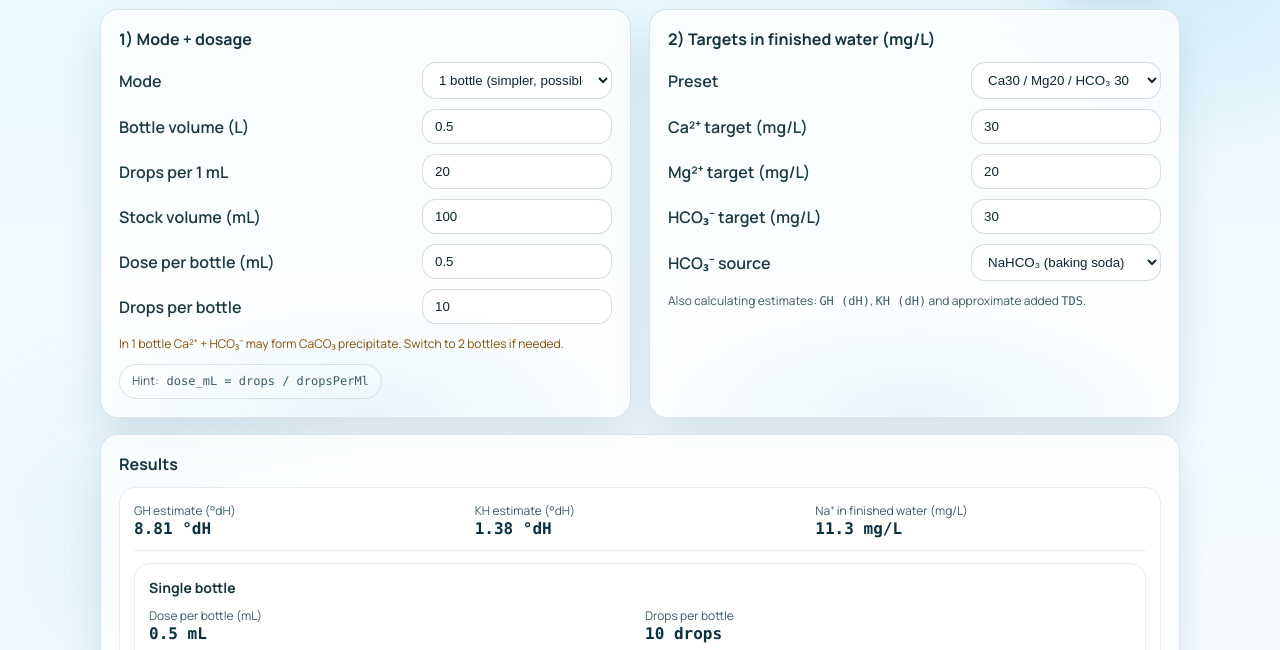
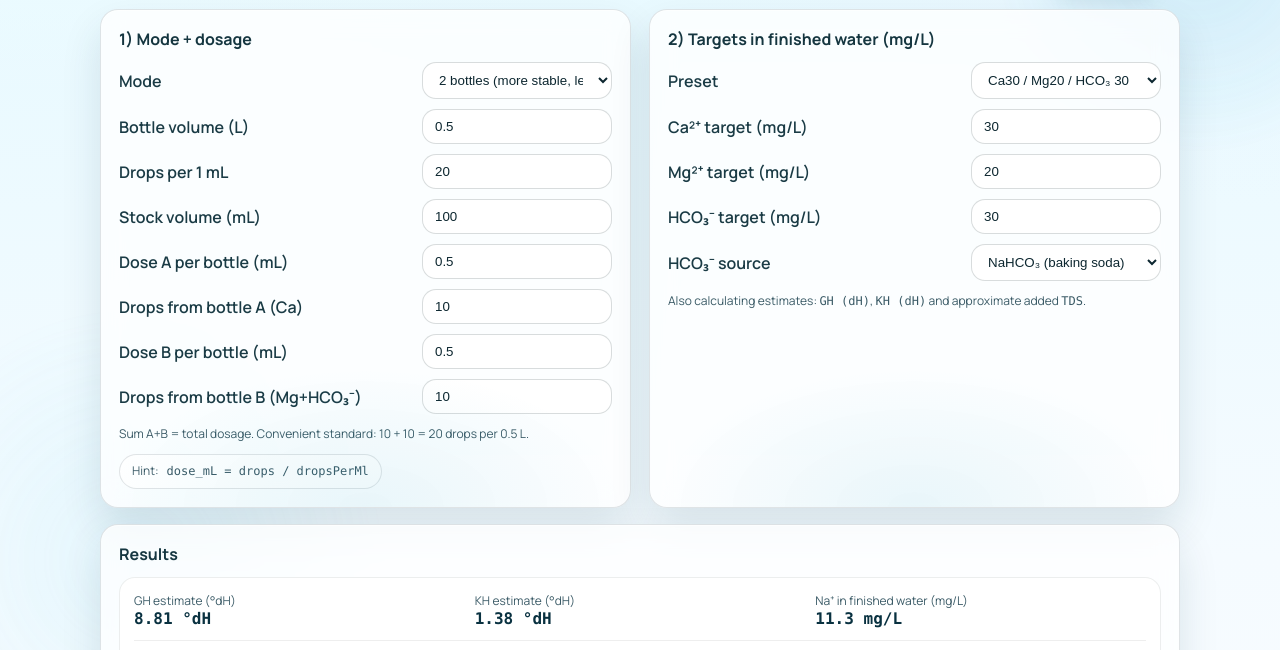
Before and after one commit to megahertz/ro-calculator, a website with bundled scripts: page index.html in a window 1280 px wide. Shown: the part 100-750 px from the top of the page. Built offline with nearby package versions, Linux system fonts and the light colour scheme.

Commit message:
feat: Add new profiles

```diff
--- a/index.html
+++ b/index.html
@@ -24,11 +24,11 @@
         <div class="row">
           <label data-i18n>Mode</label>
           <select id="mode">
-            <option value="single" selected data-i18n>
+            <option value="double" selected data-i18n>
+              2 bottles (more stable, less precipitate)
+            </option>
+            <option value="single" data-i18n>
               1 bottle (simpler, possible precipitate)
-            </option>
-            <option value="double" data-i18n>
-              2 bottles (more stable, less precipitate)
             </option>
           </select>
         </div>
@@ -48,7 +48,7 @@
           <input id="stockMl" type="number" step="1" value="100" />
         </div>
 
-        <div id="singleDoseBlock">
+        <div id="singleDoseBlock" class="hide">
           <div class="row">
             <label data-i18n>Dose per bottle (mL)</label>
             <input id="doseSingle" type="number" step="0.01" value="0.5" />
@@ -63,25 +63,25 @@
           </p>
         </div>
 
-        <div id="doubleDoseBlock" class="hide">
+        <div id="doubleDoseBlock">
           <div class="row">
             <label data-i18n>Dose A per bottle (mL)</label>
-            <input id="doseA" type="number" step="0.01" value="0.25" />
+            <input id="doseA" type="number" step="0.01" value="0.5" />
           </div>
           <div class="row">
             <label data-i18n>Drops from bottle A (Ca)</label>
-            <input id="dropsA" type="number" step="1" value="5" />
+            <input id="dropsA" type="number" step="1" value="10" />
           </div>
           <div class="row">
             <label data-i18n>Dose B per bottle (mL)</label>
-            <input id="doseB" type="number" step="0.01" value="0.25" />
+            <input id="doseB" type="number" step="0.01" value="0.5" />
           </div>
           <div class="row">
             <label data-i18n>Drops from bottle B (Mg+HCO₃⁻)</label>
-            <input id="dropsB" type="number" step="1" value="5" />
+            <input id="dropsB" type="number" step="1" value="10" />
           </div>
           <p class="muted" data-i18n>
-            Sum A+B = total dosage. Convenient standard: 5 + 5 = 10 drops per
+            Sum A+B = total dosage. Convenient standard: 10 + 10 = 20 drops per
             0.5 L.
           </p>
         </div>
@@ -104,6 +104,21 @@
             </option>
             <option value="mineral">Ca50 / Mg20 / HCO₃ 50</option>
             <option value="noBicarb" data-i18n>Ca30 / Mg20 / no HCO₃⁻</option>
+            <option value="acquaPanna">
+              Acqua Panna-like: Ca20 / Mg4 / HCO₃ 66
+            </option>
+            <option value="baikal430">
+              BAIKAL430-like: Ca25 / Mg5 / HCO₃ 66
+            </option>
+            <option value="evian">evian-like: Ca15 / Mg5 / HCO₃ 66</option>
+            <option value="gerolsteinerNaturell">
+              Gerolsteiner Naturell-like: Ca14 / Mg5 / HCO₃ 66
+            </option>
+            <option value="perrier">Perrier-like: Ca25 / Mg1 / HCO₃ 66</option>
+            <option value="sanPellegrino">
+              S.Pellegrino-like: Ca45 / Mg14 / HCO₃ 66
+            </option>
+            <option value="voss">VOSS-like: Ca3 / Mg0 / HCO₃ 12</option>
           </select>
         </div>
 
--- a/src/constants.js
+++ b/src/constants.js
@@ -27,6 +27,33 @@ const PRESETS = {
   default: { bicarbSalt: 'NaHCO3', targetCa: 30, targetHco3: 30, targetMg: 20 },
   mineral: { bicarbSalt: 'NaHCO3', targetCa: 50, targetHco3: 50, targetMg: 20 },
   noBicarb: { bicarbSalt: 'none', targetCa: 30, targetHco3: 0, targetMg: 20 },
+  acquaPanna: {
+    bicarbSalt: 'NaHCO3',
+    targetCa: 20,
+    targetHco3: 66,
+    targetMg: 4,
+  },
+  baikal430: {
+    bicarbSalt: 'NaHCO3',
+    targetCa: 25,
+    targetHco3: 66,
+    targetMg: 5,
+  },
+  evian: { bicarbSalt: 'NaHCO3', targetCa: 15, targetHco3: 66, targetMg: 5 },
+  gerolsteinerNaturell: {
+    bicarbSalt: 'NaHCO3',
+    targetCa: 14,
+    targetHco3: 66,
+    targetMg: 5,
+  },
+  perrier: { bicarbSalt: 'NaHCO3', targetCa: 25, targetHco3: 66, targetMg: 1 },
+  sanPellegrino: {
+    bicarbSalt: 'NaHCO3',
+    targetCa: 45,
+    targetHco3: 66,
+    targetMg: 14,
+  },
+  voss: { bicarbSalt: 'NaHCO3', targetCa: 3, targetHco3: 12, targetMg: 0 },
 };
 
 if (typeof module !== 'undefined') {
--- a/src/i18n.js
+++ b/src/i18n.js
@@ -29,10 +29,8 @@ const translations = {
     'Copied to clipboard.': 'Скопировано в буфер обмена.',
     'Copy result': 'Скопировать результат',
     'Dilution (concentrate : water)': 'Разведение (концентрат : вода)',
-    'Dilution A (concentrate : water)':
-      'Разведение A (концентрат : вода)',
-    'Dilution B (concentrate : water)':
-      'Разведение B (концентрат : вода)',
+    'Dilution A (concentrate : water)': 'Разведение A (концентрат : вода)',
+    'Dilution B (concentrate : water)': 'Разведение B (концентрат : вода)',
     "Disclaimer: I'm not a professional chemist, and this calculator was created with the help of AI. Please use it thoughtfully and at your own risk; the author cannot take responsibility for any outcomes.":
       'Дисклеймер: я не профессиональный химик, и этот калькулятор создан с помощью ИИ. Пользуйтесь им осознанно и на свой риск; автор не может нести ответственность за возможные последствия.',
     "Don't add HCO₃⁻": 'Не добавлять HCO₃⁻',
@@ -69,8 +67,8 @@ const translations = {
     'Salts for': 'Соли на',
     'Stock volume (mL)': 'Объём концентрата (mL)',
     'Single bottle': 'Один флакон',
-    'Sum A+B = total dosage. Convenient standard: 5 + 5 = 10 drops per 0.5 L.':
-      'Сумма A+B — общая дозировка. Удобный стандарт: 5 + 5 = 10 капель на 0.5 L.',
+    'Sum A+B = total dosage. Convenient standard: 10 + 10 = 20 drops per 0.5 L.':
+      'Сумма A+B — общая дозировка. Удобный стандарт: 10 + 10 = 20 капель на 0.5 L.',
     'This calculator is for people who use a reverse osmosis (RO) system and want to prepare drinking water with a healthy mineral balance and clean taste. Set target levels for calcium, magnesium, and bicarbonate, then get precise salt amounts for a concentrate that you dose into each bottle.':
       'Этот калькулятор для людей, которые используют систему обратного осмоса (RO) и хотят готовить питьевую воду со здоровым минеральным балансом и чистым вкусом. Задайте цели по кальцию, магнию и гидрокарбонату, а затем получите точные количества солей для концентрата, который дозируется в каждую бутылку.',
     'Very high dilution: salts in concentrate will be very concentrated.':
--- a/src/ui.js
+++ b/src/ui.js
@@ -205,7 +205,8 @@ function updateUI(result, input) {
   if (input.mode === 'single') {
     $('singleResultsGrid').classList.remove('hide');
     $('doubleResultsGrid').classList.add('hide');
-    $('singleDoseOut').textContent = `${round(result.bottleResults.single.doseMl, 3)} mL`;
+    $('singleDoseOut').textContent =
+      `${round(result.bottleResults.single.doseMl, 3)} mL`;
     $('singleDropsOut').textContent = `${round(input.dropsSingle, 1)} drops`;
     $('singleDilutionOut').textContent = `1 : ${round(
       result.bottleResults.single.dilutionFactor,
@@ -230,7 +231,8 @@ function updateUI(result, input) {
   } else {
     $('singleResultsGrid').classList.add('hide');
     $('doubleResultsGrid').classList.remove('hide');
-    $('doseAOut').textContent = `${round(result.bottleResults.bottleA.doseMl, 3)} mL`;
+    $('doseAOut').textContent =
+      `${round(result.bottleResults.bottleA.doseMl, 3)} mL`;
     $('dropsAOut').textContent = `${round(input.dropsA, 1)} drops`;
     $('dilutionAOut').textContent = `1 : ${round(
       result.bottleResults.bottleA.dilutionFactor,
@@ -245,7 +247,8 @@ function updateUI(result, input) {
       result.doubleSalts.bottleA.gCaCl2,
     );
 
-    $('doseBOut').textContent = `${round(result.bottleResults.bottleB.doseMl, 3)} mL`;
+    $('doseBOut').textContent =
+      `${round(result.bottleResults.bottleB.doseMl, 3)} mL`;
     $('dropsBOut').textContent = `${round(input.dropsB, 1)} drops`;
     $('dilutionBOut').textContent = `1 : ${round(
       result.bottleResults.bottleB.dilutionFactor,
@@ -255,9 +258,7 @@ function updateUI(result, input) {
       result.bottleResults.bottleB.tdsAddedMgL,
       0,
     )} mg/L`;
-    const bLines = [
-      saltLine('MgSO₄·7H₂O', result.doubleSalts.bottleB.gMgSO4),
-    ];
+    const bLines = [saltLine('MgSO₄·7H₂O', result.doubleSalts.bottleB.gMgSO4)];
     if (input.bicarbSalt === 'NaHCO3') {
       bLines.push(saltLine('NaHCO₃', result.doubleSalts.bottleB.gBicarb));
     } else if (input.bicarbSalt === 'KHCO3') {
```
Also changed, not shown: src/__tests__/constants.test.js (+32 -0 lines), src/__tests__/ui.test.js (+4 -2 lines).
